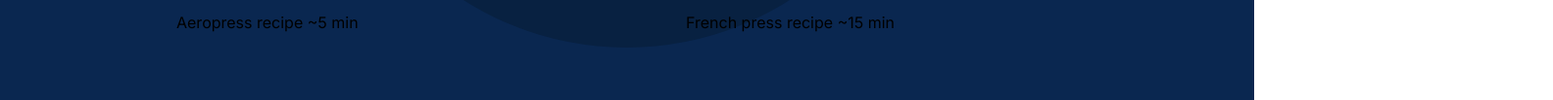
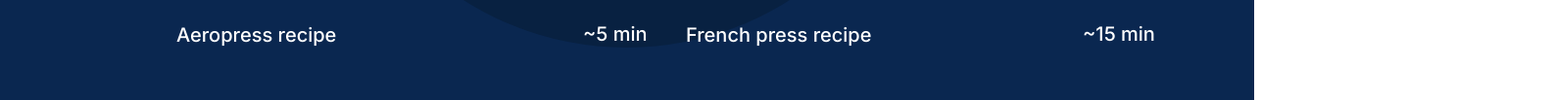
Before and after one commit to XDRO/se_project_coffeeshop, a plain HTML site: page index.html in a window 1280 px wide. Shown: the part 1496-1599 px from the top of the page at 98% size, 1585 px wide, since content can reach past the window. Drawn offline with Linux system fonts and the light colour scheme.

Commit message:
BEM update span class lines 94-95 and 109-110

```diff
--- a/pages/index.css
+++ b/pages/index.css
@@ -188,7 +188,7 @@
   height: 273px;
 }
 
-.left_text {
+.recipes__left_text {
   margin: 24px 0 0 0;
   font-family: "Inter";
   font-style: normal;
@@ -199,7 +199,7 @@
   display: flex;
 }
 
-.right_text {
+.recipes__right_text {
   margin: 24px 0 0 0;
   font-family: "Inter";
   font-style: normal;
@@ -213,7 +213,7 @@
   bottom: 55px;
 }
 
-.right_text_2 {
+.recipes__right_text_2 {
   margin: 24px 0 0 0;
   font-family: "Inter";
   font-style: normal;
```
